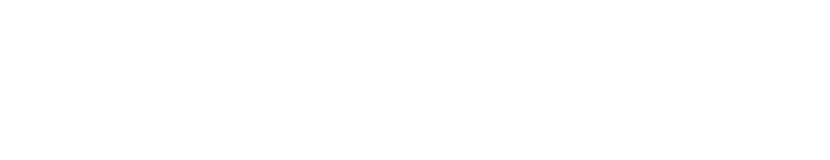
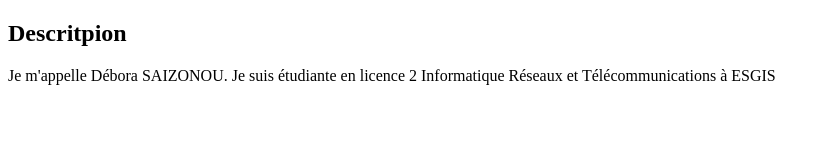
Before and after one commit to saizonu/mon-cv, a plain HTML site: page index.html in a window 1280 px wide. Shown: the whole page, without its empty margins (0-830 px from the left). Drawn offline with Linux system fonts and the light colour scheme.

Commit message:
mise en place de la section description

```diff
--- a/index.html
+++ b/index.html
@@ -7,6 +7,7 @@
     <title>Document</title>
 </head>
 <body>
-
+    <h2>Descritpion</h2>
+    <p>Je m'appelle Débora SAIZONOU. Je suis étudiante en licence 2 Informatique Réseaux et Télécommunications à ESGIS</p>
 </body>
 </html>
```
